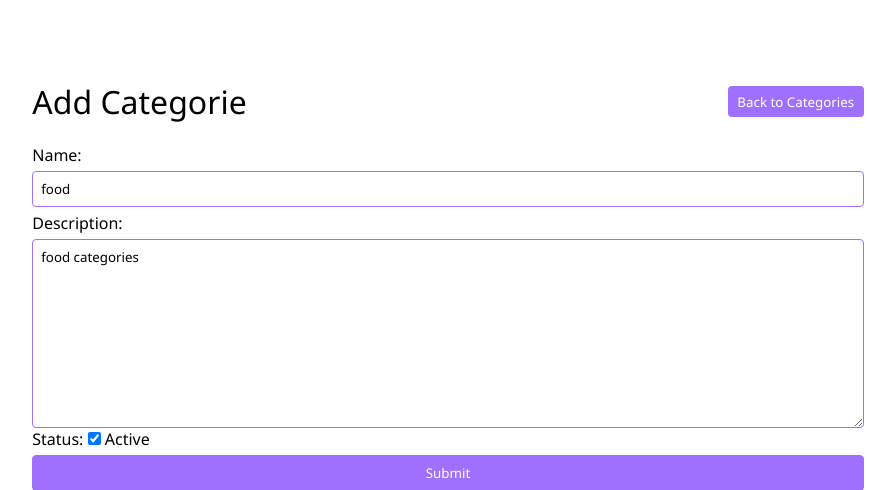
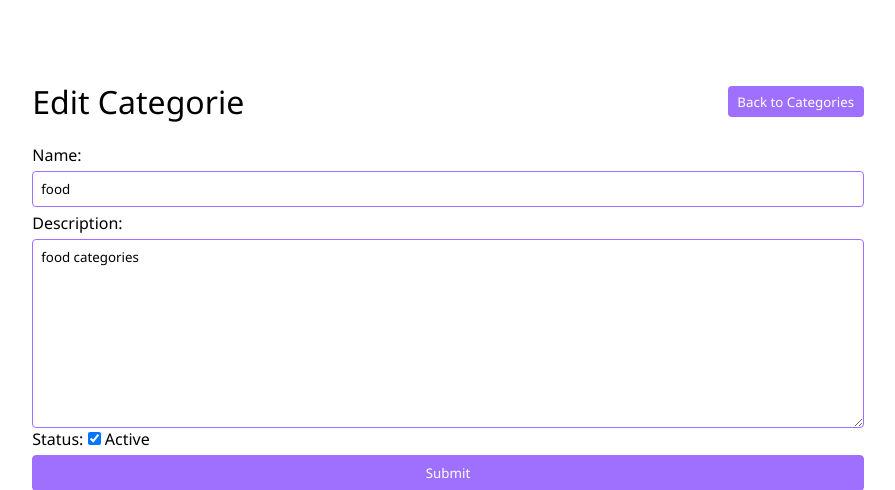
Before and after one commit to nayan00112/inventory_management, a Django app: page /edit_categories/1/ in a window 1280 px wide. Shown: the part 65-555 px from the top of the page, without its empty margins (192-1087 px from the left). Run offline with Django 5.2, Linux system fonts and the light colour scheme; data comes from the database, SQL or seed files in the repository; both versions use the stored data as it was after the commit.

Commit message:
edit categories

```diff
--- a/InventoryManagement/Templates/items/edit_categories.html
+++ b/InventoryManagement/Templates/items/edit_categories.html
@@ -10,7 +10,7 @@
 {% block body %}
 <div class="cont">
     <div class="flexbox">
-        <h1 class="heading">Add Categorie</h1>
+        <h1 class="heading">Edit Categorie</h1>
         <button class="btn" onclick="window.location.href = '/categories'">Back to Categories</button>
     </div>
     <form class='form' method="post">
```
Also changed, not shown: InventoryManagement/db.sqlite3.
